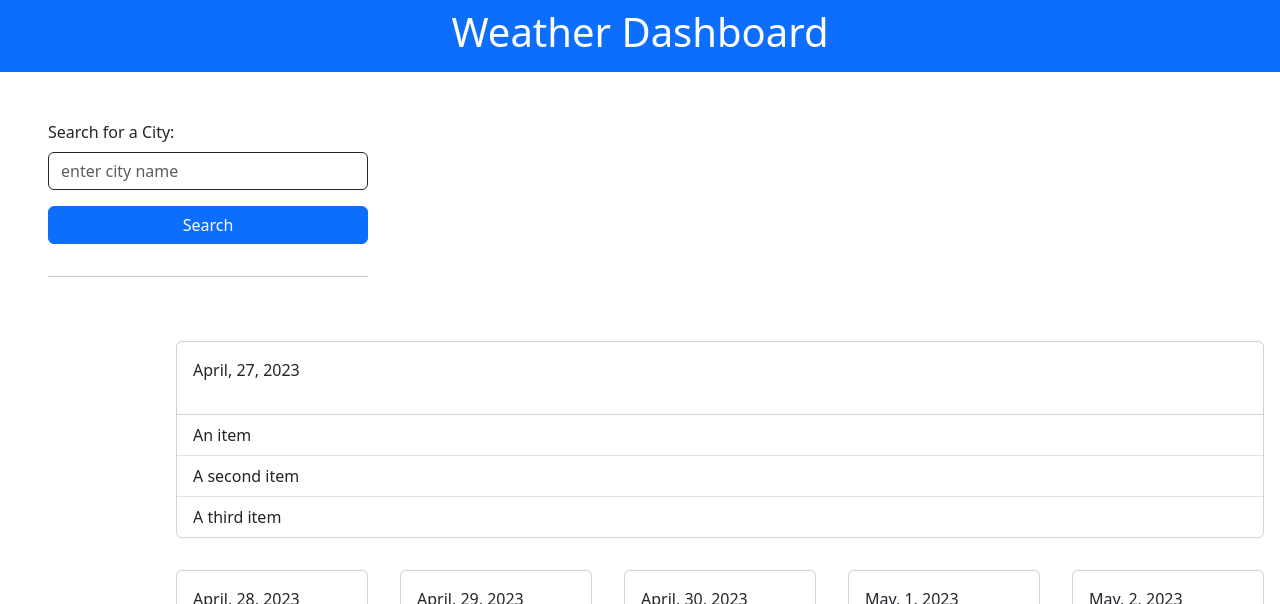
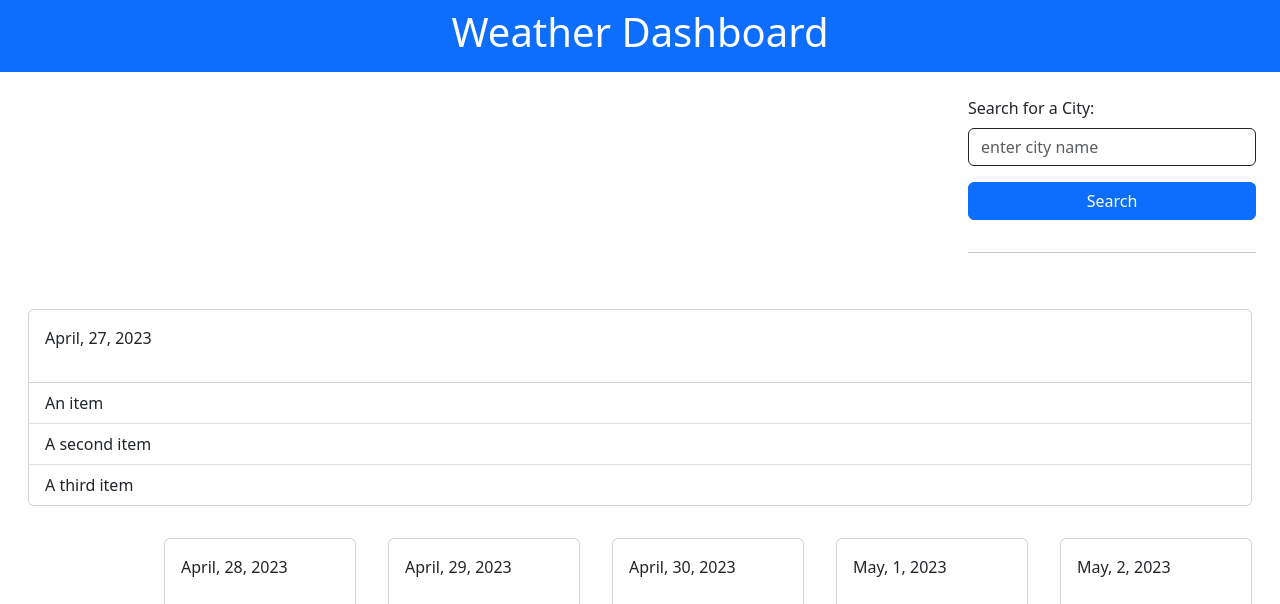
Before and after one commit to VinceR66/weather06, a plain HTML site: page index.html in a window 1280 px wide. Shown: the top 604 px of the page. Drawn offline with nearby package versions, Linux system fonts and the light colour scheme; no server answers.

Commit message:
form submit, page layout

```diff
--- a/assets/script.js
+++ b/assets/script.js
@@ -1,7 +1,9 @@
 console.log("hello")
 
 
-var city = 'boston'
+
+
+function getWeather(city) {
 
     var API_WEATHER_URL = 'https://api.openweathermap.org/data/2.5/forecast?q=' + city + '&appid=9e7196afba18b75635e3489a9e6a6b9e&units=imperial'
 
@@ -17,15 +19,24 @@ fetch(API_WEATHER_URL)
             var dump = document.createElement('pre');
             dump.textContent = JSON.stringify(data.list[0], null, 2);
             document.body.appendChild(dump);
+            console.log(data.list[0].main.temp);
+            //cw(data.list)
         })
         .catch(function (error) {
             console.error(error);
         });
 
+};
 
 
 
-//function createWeatherCard(list) {
+document.querySelector('form').addEventListener('submit', function (event) {
+    event.preventDefault();
+    getWeather(this.city.value);
+});
+
+
+//function createWeatherCard(weather) {
 //  var cardEl = document.createElement('article');
 //cardEl.setAttribute('class', 'card, m-3');
 //cardEl.setAttribute('style', 'width: 12rem');
@@ -64,5 +75,3 @@ fetch(API_WEATHER_URL)
 //can i put icon # in src string using a variable
 
 //    aria-describedby="emailHelp"   is this needed in form id
-
-//console.log(data.list[0]);
--- a/index.html
+++ b/index.html
@@ -21,7 +21,10 @@
         <h1>Weather Dashboard</h1>
     </header>
 
-    <form class="w-25 m-5" style="width: 6rem;">
+
+    <div class="container-fluid">
+        <div class="row justify-content-end">
+            <form class='col-3 p-3 m-2'>
                 <div>
                     <label for="cityName" class="form-label">Search for a City:</label>
                     <input name='city' type="text" placeholder='enter city name' class="form-control border border-dark"
@@ -30,10 +33,8 @@
                     <hr class="hr">
                 </div>
             </form>
-
-    <div class="d-flex flex-row justify-content-end">
-
-        <div class="card m-3" style="width: 68rem;">
+            <div class="col">
+                <div class="card m-3">
                     <div class="card-body">
                         <p id="dateToday"></p>
                     </div>
@@ -45,7 +46,6 @@
                         <li class="list-group-item">A second item</li>
                         <li class="list-group-item">A third item</li>
                     </ul>
-        </div>
                 </div>
 
                 <div class="d-flex flex-row justify-content-end">
@@ -107,13 +107,17 @@
                             <p id="dateDay6"></p>
                         </div>
 
-            <img src="https://openweathermap.org/img/wn/10d@2x.png" class="card-img-top" alt="Weather Conditions Icon">
+                        <img src="https://openweathermap.org/img/wn/10d@2x.png" class="card-img-top"
+                            alt="Weather Conditions Icon">
 
                         <ul class="list-group list-group-flush">
                             <li class="list-group-item">An item</li>
                             <li class="list-group-item">A second item</li>
                             <li class="list-group-item">A third item</li>
                         </ul>
+                    </div>
+                </div>
+            </div>
         </div>
     </div>
     <!--
```
Lines whose indentation alone changed are shown as unchanged.
